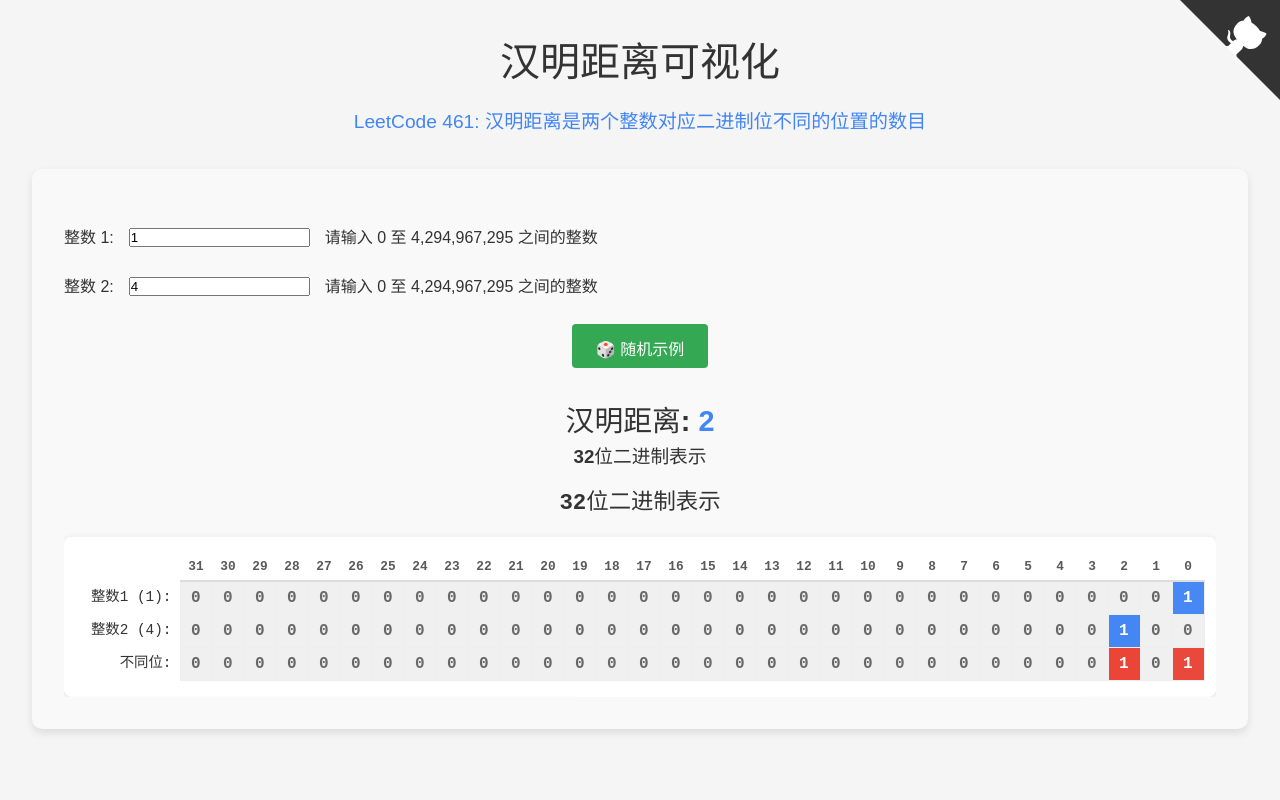
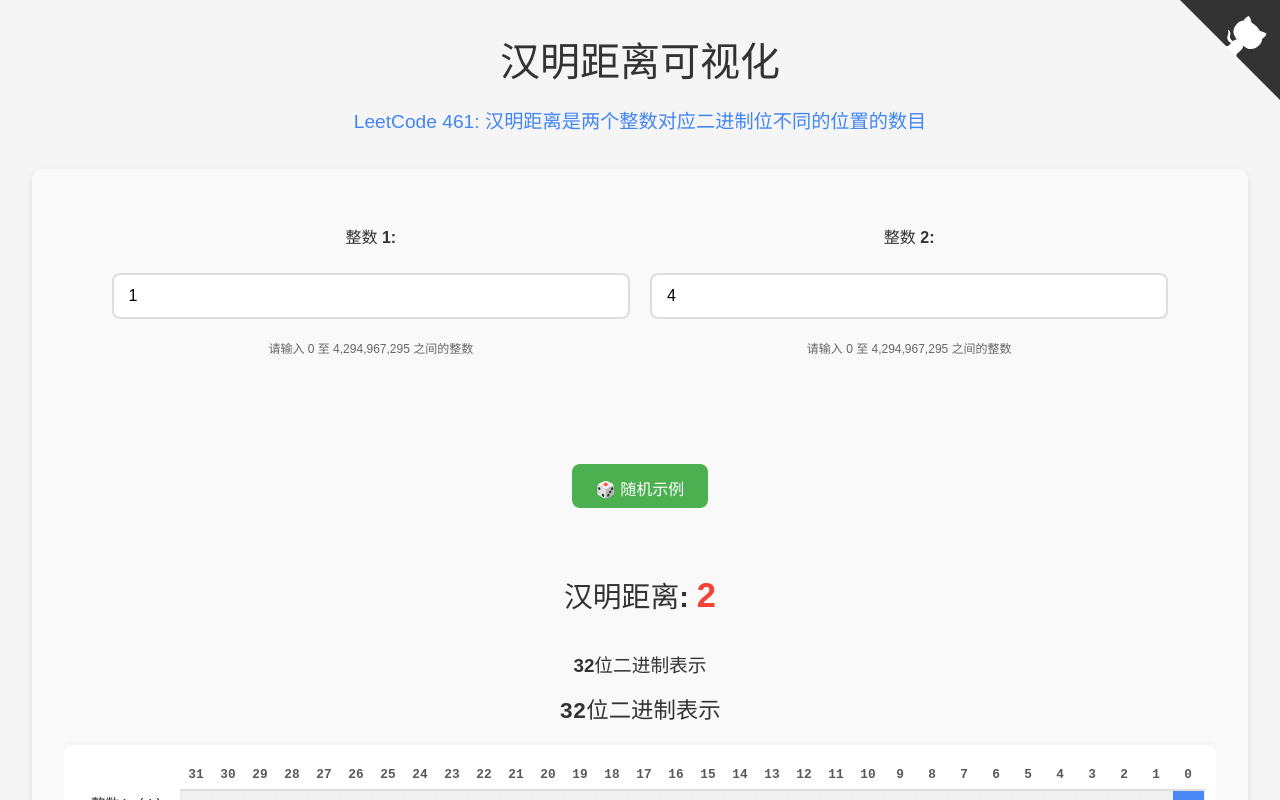
Before and after one commit to fuck-algorithm/leetcode-461-hamming-distance, a React (Vite) app: page / in a window 1280 px wide. Built offline with nearby package versions, Linux system fonts and the light colour scheme.

Commit message:
美化输入框并添加数字范围校验和友好的错误提示

```diff
--- a/src/components/HammingDistance.css
+++ b/src/components/HammingDistance.css
@@ -191,3 +191,106 @@
     font-size: 1.5rem;
   }
 }
+
+.input-section {
+  display: flex;
+  flex-wrap: wrap;
+  justify-content: center;
+  gap: 20px;
+  margin-bottom: 30px;
+}
+
+.input-group {
+  display: flex;
+  flex-direction: column;
+  width: 45%;
+  min-width: 300px;
+}
+
+.input-group label {
+  font-weight: 600;
+  margin-bottom: 8px;
+  color: #333;
+}
+
+.input-group input {
+  padding: 12px 15px;
+  border: 2px solid #ddd;
+  border-radius: 8px;
+  font-size: 16px;
+  transition: all 0.3s ease;
+  width: 100%;
+  outline: none;
+}
+
+.input-group input:focus {
+  border-color: #4caf50;
+  box-shadow: 0 0 0 3px rgba(76, 175, 80, 0.2);
+}
+
+.input-group input.error {
+  border-color: #f44336;
+}
+
+.input-group input.error:focus {
+  box-shadow: 0 0 0 3px rgba(244, 67, 54, 0.2);
+}
+
+.input-limit {
+  font-size: 12px;
+  color: #666;
+  margin-top: 6px;
+}
+
+.error-message {
+  color: #f44336;
+  font-size: 13px;
+  margin-top: 6px;
+  min-height: 20px;
+  transition: all 0.3s ease;
+}
+
+.random-button {
+  background-color: #4caf50;
+  color: white;
+  border: none;
+  border-radius: 8px;
+  padding: 12px 24px;
+  font-size: 16px;
+  cursor: pointer;
+  transition: all 0.3s ease;
+  position: relative;
+  overflow: hidden;
+  outline: none;
+  margin-top: 20px;
+  align-self: center;
+}
+
+.random-button:hover {
+  background-color: #45a049;
+  transform: translateY(-2px);
+  box-shadow: 0 4px 8px rgba(0, 0, 0, 0.1);
+}
+
+.random-button:active {
+  transform: translateY(0);
+  box-shadow: 0 2px 4px rgba(0, 0, 0, 0.1);
+}
+
+/* 红色高亮表示汉明距离中的不同位 */
+.distance-value {
+  color: #f44336;
+  font-weight: bold;
+  font-size: 1.2em;
+  transition: all 0.3s ease;
+}
+
+.result-title {
+  text-align: center;
+  font-size: 1.5em;
+  margin-bottom: 20px;
+}
+
+.bit-visualization {
+  margin-top: 30px;
+}
--- a/src/components/HammingDistance.tsx
+++ b/src/components/HammingDistance.tsx
@@ -13,9 +13,45 @@ const HammingDistance: React.FC<HammingDistanceProps> = ({
 }) => {
   const [num1, setNum1] = useState<number>(initialNum1);
   const [num2, setNum2] = useState<number>(initialNum2);
+  const [num1Input, setNum1Input] = useState<string>(initialNum1.toString());
+  const [num2Input, setNum2Input] = useState<string>(initialNum2.toString());
+  const [num1Error, setNum1Error] = useState<string>('');
+  const [num2Error, setNum2Error] = useState<string>('');
   const [distance, setDistance] = useState<number | null>(null);
   const buttonRef = useRef<HTMLButtonElement>(null);
   const distanceValueRef = useRef<HTMLSpanElement>(null);
+
+  // 常量
+  const MIN_VALUE = 0;
+  const MAX_VALUE = 4294967295; // 2^32 - 1
+
+  // 校验数字输入
+  const validateNumber = (value: string): { valid: boolean; error: string; value: number } => {
+    const trimmed = value.trim();
+
+    // 如果是空字符串
+    if (trimmed === '') {
+      return { valid: false, error: '请输入一个数字', value: 0 };
+    }
+
+    // 检查是否是有效数字
+    if (!/^\d+$/.test(trimmed)) {
+      return { valid: false, error: '请输入有效的整数', value: 0 };
+    }
+
+    const numValue = Number(trimmed);
+
+    // 检查范围
+    if (numValue < MIN_VALUE) {
+      return { valid: false, error: `最小值为 ${MIN_VALUE}`, value: MIN_VALUE };
+    }
+
+    if (numValue > MAX_VALUE) {
+      return { valid: false, error: `最大值为 ${MAX_VALUE}`, value: MAX_VALUE };
+    }
+
+    return { valid: true, error: '', value: numValue };
+  };
 
   // 计算汉明距离的函数
   const calculateHammingDistance = (a: number, b: number): number => {
@@ -41,6 +77,10 @@ const HammingDistance: React.FC<HammingDistanceProps> = ({
 
     setNum1(newNum1);
     setNum2(newNum2);
+    setNum1Input(newNum1.toString());
+    setNum2Input(newNum2.toString());
+    setNum1Error('');
+    setNum2Error('');
 
     // 直接计算汉明距离，不添加任何视觉效果
     setDistance(calculateHammingDistance(newNum1, newNum2));
@@ -49,12 +89,39 @@ const HammingDistance: React.FC<HammingDistanceProps> = ({
   // 处理输入变化
   const handleInputChange = (e: React.ChangeEvent<HTMLInputElement>, isNum1: boolean) => {
     const value = e.target.value;
-    const numValue = parseInt(value) || 0;
 
     if (isNum1) {
-      setNum1(numValue);
+      setNum1Input(value);
+      const validation = validateNumber(value);
+      setNum1Error(validation.error);
+      if (validation.valid) {
+        setNum1(validation.value);
+      }
     } else {
-      setNum2(numValue);
+      setNum2Input(value);
+      const validation = validateNumber(value);
+      setNum2Error(validation.error);
+      if (validation.valid) {
+        setNum2(validation.value);
+      }
+    }
+  };
+
+  // 处理输入框失去焦点
+  const handleInputBlur = (isNum1: boolean) => {
+    const value = isNum1 ? num1Input : num2Input;
+    const validation = validateNumber(value);
+
+    if (isNum1) {
+      if (!validation.valid) {
+        setNum1Input(num1.toString());
+        setNum1Error('');
+      }
+    } else {
+      if (!validation.valid) {
+        setNum2Input(num2.toString());
+        setNum2Error('');
+      }
     }
   };
 
@@ -76,10 +143,13 @@ const HammingDistance: React.FC<HammingDistanceProps> = ({
           <input
             type="text"
             id="num1"
-            value={num1}
+            value={num1Input}
             onChange={(e) => handleInputChange(e, true)}
+            onBlur={() => handleInputBlur(true)}
+            className={num1Error ? 'error' : ''}
           />
           <div className="input-limit">请输入 0 至 4,294,967,295 之间的整数</div>
+          <div className="error-message">{num1Error}</div>
         </div>
 
         <div className="input-group">
@@ -87,10 +157,13 @@ const HammingDistance: React.FC<HammingDistanceProps> = ({
           <input
             type="text"
             id="num2"
-            value={num2}
+            value={num2Input}
             onChange={(e) => handleInputChange(e, false)}
+            onBlur={() => handleInputBlur(false)}
+            className={num2Error ? 'error' : ''}
           />
           <div className="input-limit">请输入 0 至 4,294,967,295 之间的整数</div>
+          <div className="error-message">{num2Error}</div>
         </div>
 
         <button
```
Also changed, not shown: 5 other files (tests, documents, lock files or other folders).
